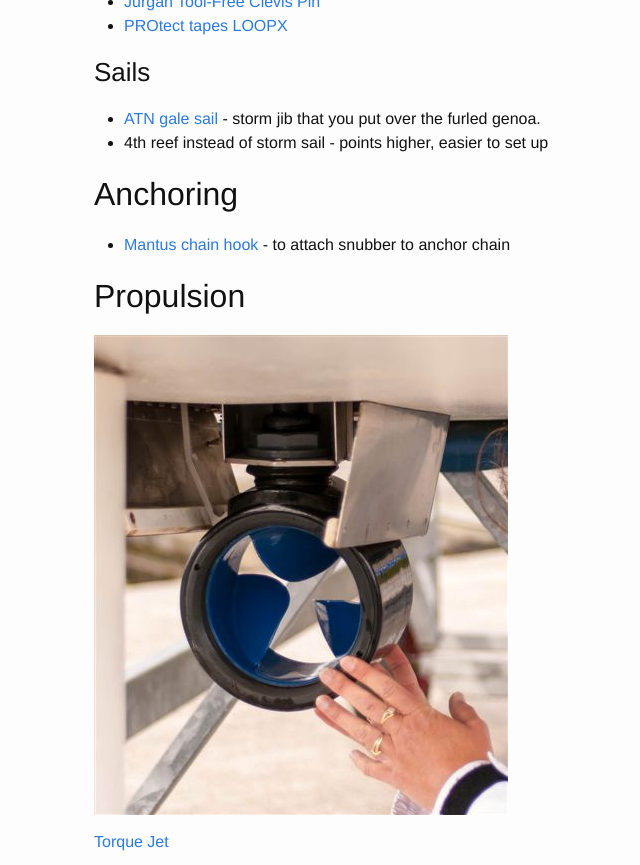
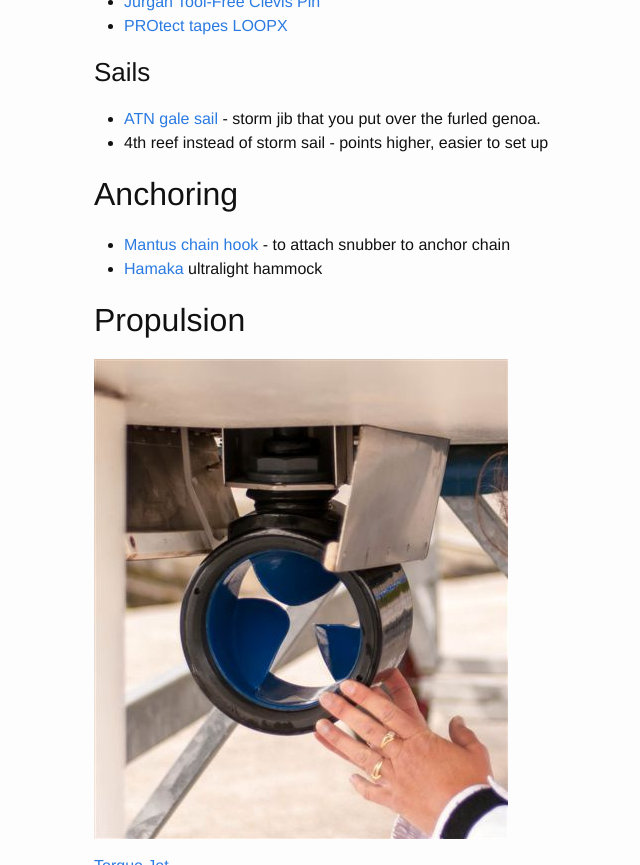
Before and after one commit to langalex/picassol.co, a Jekyll site: the page built from gear.md, in a window 1280 px wide and 900 px high, scrolled down 6767 px, cut to the strip 0-865 px from the top of the window. Shown: the whole strip, without its empty margins (176-816 px from the left). Built offline with Jekyll 4.4.1, drawn with Linux system fonts in a browser that asks for light colours.

Commit message:
Update gear.md

```diff
--- a/gear.md
+++ b/gear.md
@@ -95,6 +95,7 @@ Soft loops instead of shackles and metal eyes
 ## Anchoring
 
 * [Mantus chain hook](http://mantusanchors.com/mantus-chain-hook/) - to attach snubber to anchor chain
+* [Hamaka](http://www.hamaka.de) ultralight hammock
 
 ## Propulsion
 
```
